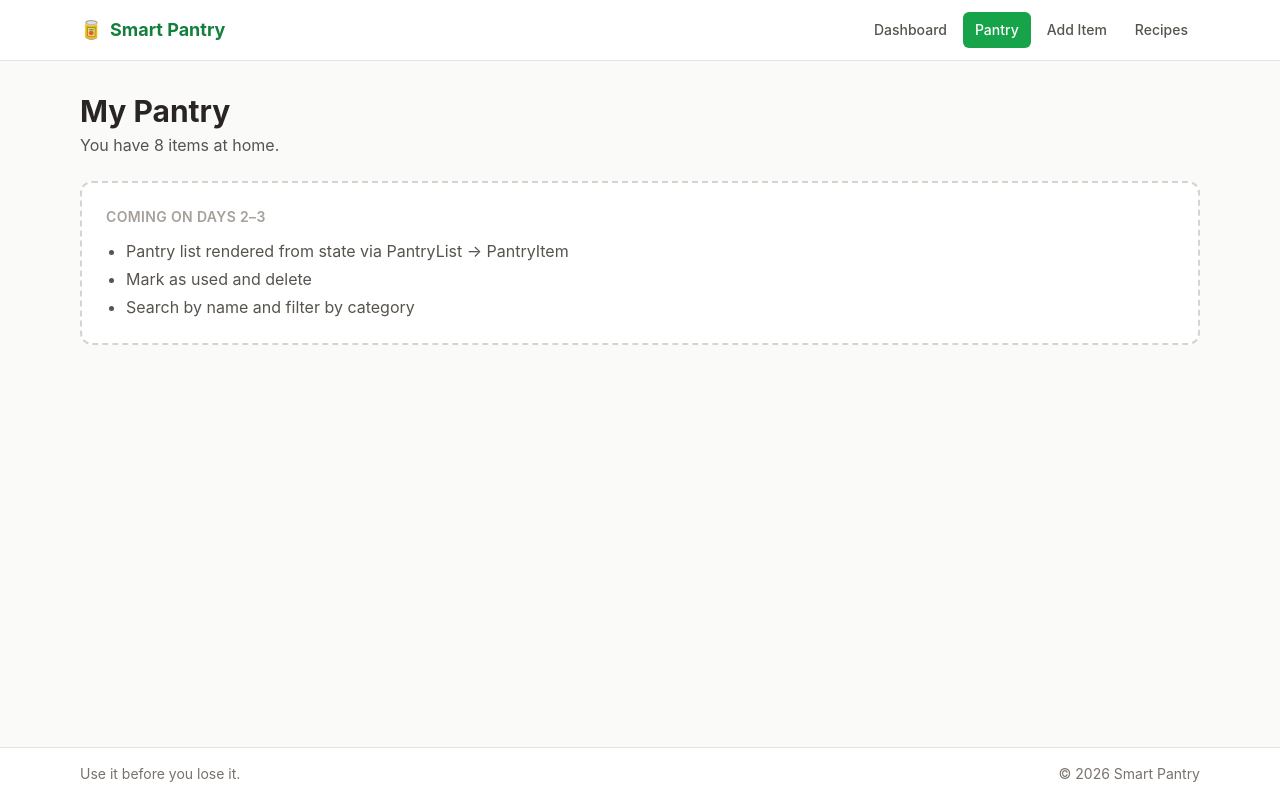
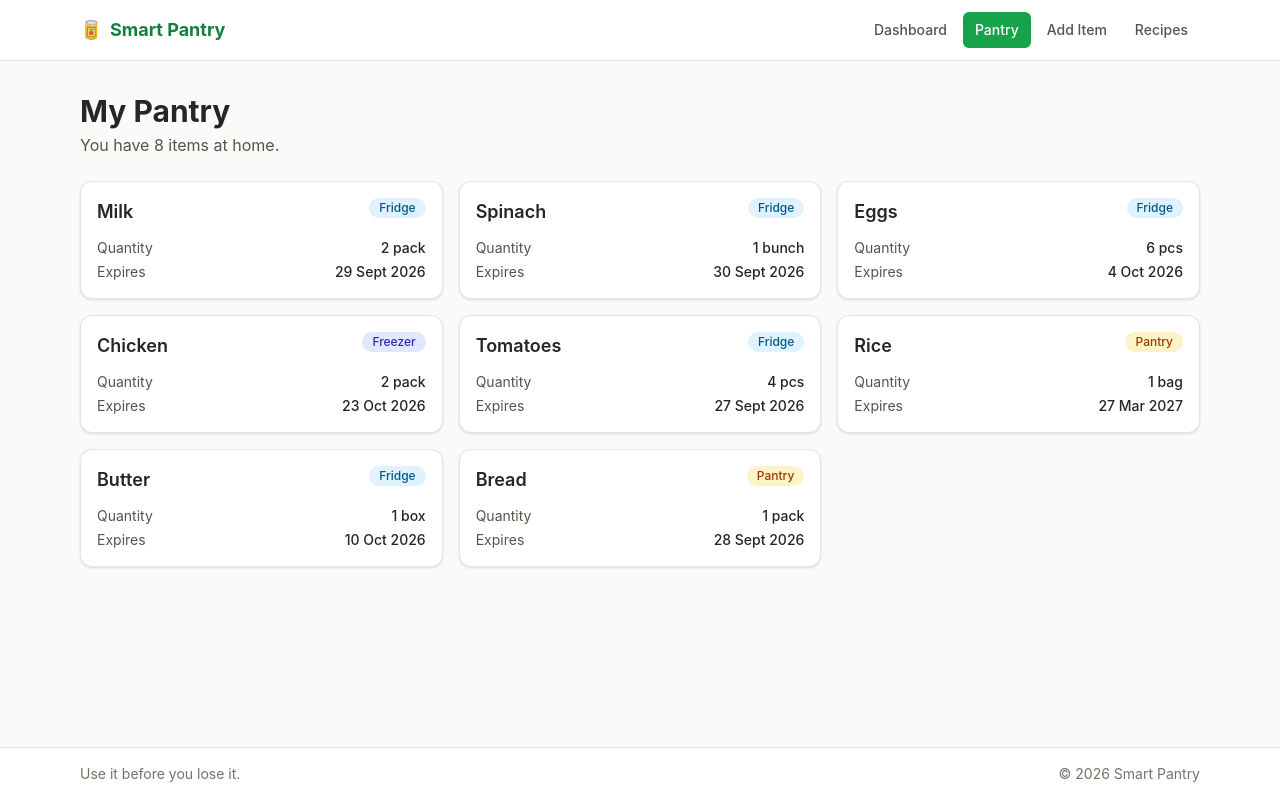
Before and after one commit to rahulrvu-24/Smart-pantry, a React (Vite) app: page /pantry in a window 1280 px wide. Built offline with nearby package versions, Linux system fonts and the light colour scheme.

Commit message:
feat: render pantrylist and pantryitem via props

```diff
--- /dev/null
+++ b/src/components/pantryitems.jsx
@@ -0,0 +1,38 @@
+import { formatDate } from '../utils/date'
+
+const CATEGORY_STYLES = {
+  Fridge: 'bg-sky-100 text-sky-800',
+  Freezer: 'bg-indigo-100 text-indigo-800',
+  Pantry: 'bg-amber-100 text-amber-800',
+}
+
+// Child component: displays ONE pantry item. Everything it shows comes from the `item` prop.
+function PantryItem({ item }) {
+  const { name, quantity, unit, category, expiryDate } = item
+
+  return (
+    <li className="flex flex-col rounded-xl border border-stone-200 bg-white p-4 shadow-sm">
+      <div className="flex items-start justify-between gap-2">
+        <h3 className="text-lg font-semibold">{name}</h3>
+        <span className={`rounded-full px-2.5 py-0.5 text-xs font-medium ${CATEGORY_STYLES[category]}`}>
+          {category}
+        </span>
+      </div>
+
+      <dl className="mt-3 space-y-1 text-sm text-stone-600">
+        <div className="flex justify-between">
+          <dt>Quantity</dt>
+          <dd className="font-medium text-stone-800">
+            {quantity} {unit}
+          </dd>
+        </div>
+        <div className="flex justify-between">
+          <dt>Expires</dt>
+          <dd className="font-medium text-stone-800">{formatDate(expiryDate)}</dd>
+        </div>
+      </dl>
+    </li>
+  )
+}
+
+export default PantryItem
--- /dev/null
+++ b/src/components/pantrylist.jsx
@@ -0,0 +1,28 @@
+import { Link } from 'react-router-dom'
+import PantryItem from './pantryitems'
+
+// Parent of PantryItem: receives the whole array and renders one child per item.
+function PantryList({ items }) {
+  if (items.length === 0) {
+    return (
+      <div className="rounded-xl border border-stone-200 bg-white p-10 text-center">
+        <p className="text-4xl" aria-hidden="true">🧺</p>
+        <p className="mt-3 text-stone-600">Your pantry is empty.</p>
+        <Link to="/add" className="mt-4 inline-block font-medium text-brand-700 hover:underline">
+          Add your first item →
+        </Link>
+      </div>
+    )
+  }
+
+  return (
+    <ul className="grid gap-4 sm:grid-cols-2 lg:grid-cols-3">
+      {items.map((item) => (
+        // key lets React track each item between renders
+        <PantryItem key={item.id} item={item} />
+      ))}
+    </ul>
+  )
+}
+
+export default PantryList
--- a/src/pages/pantry.jsx
+++ b/src/pages/pantry.jsx
@@ -1,19 +1,12 @@
 import PageHeader from '../components/pageheader'
-import Placeholder from '../components/placeholder'
+import PantryList from '../components/pantrylist'
 
-// Receives the pantry items from App as a prop
+// Receives the pantry items from App as a prop and hands them to PantryList
 function Pantry({ items }) {
   return (
     <>
       <PageHeader title="My Pantry" subtitle={`You have ${items.length} items at home.`} />
-      <Placeholder
-        day="Days 2–3"
-        items={[
-          'Pantry list rendered from state via PantryList → PantryItem',
-          'Mark as used and delete',
-          'Search by name and filter by category',
-        ]}
-      />
+      <PantryList items={items} />
     </>
   )
 }
```
